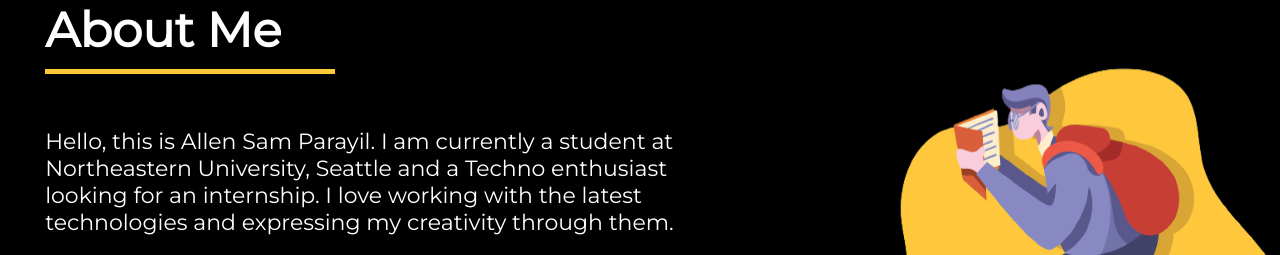
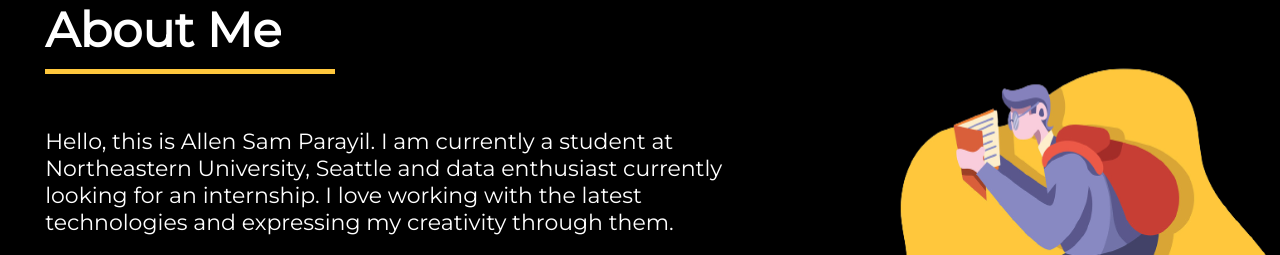
Before and after one commit to qwerty-loops/qwerty-loops.github.io, a website: page index.html in a window 1280 px wide. Shown: the part 1000-1255 px from the top of the page. Drawn offline with nearby package versions, Linux system fonts and the light colour scheme.

Commit message:
Update index.html

```diff
--- a/index.html
+++ b/index.html
@@ -51,8 +51,7 @@
       <div class="infoHeader">
         About Me
       </div><br>
-      <p>Hello, this is Allen Sam Parayil. I am currently a student at Northeastern University, Seattle and a Techno
-        enthusiast looking for an internship. I
+      <p>Hello, this is Allen Sam Parayil. I am currently a student at Northeastern University, Seattle and data enthusiast currently looking for an internship. I
         love working with the latest technologies and expressing my creativity through them.
       </p>
       <p>
```
